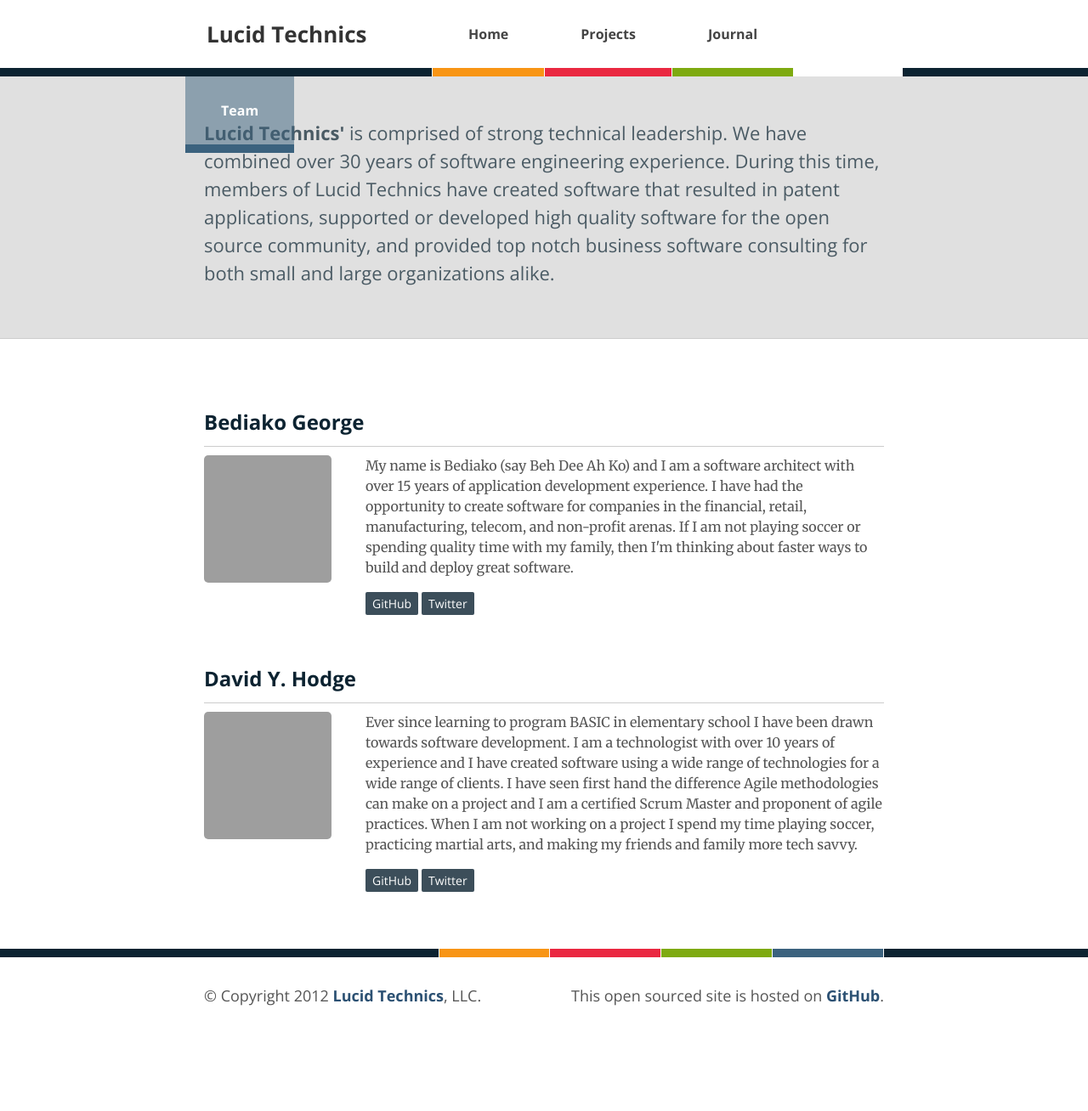
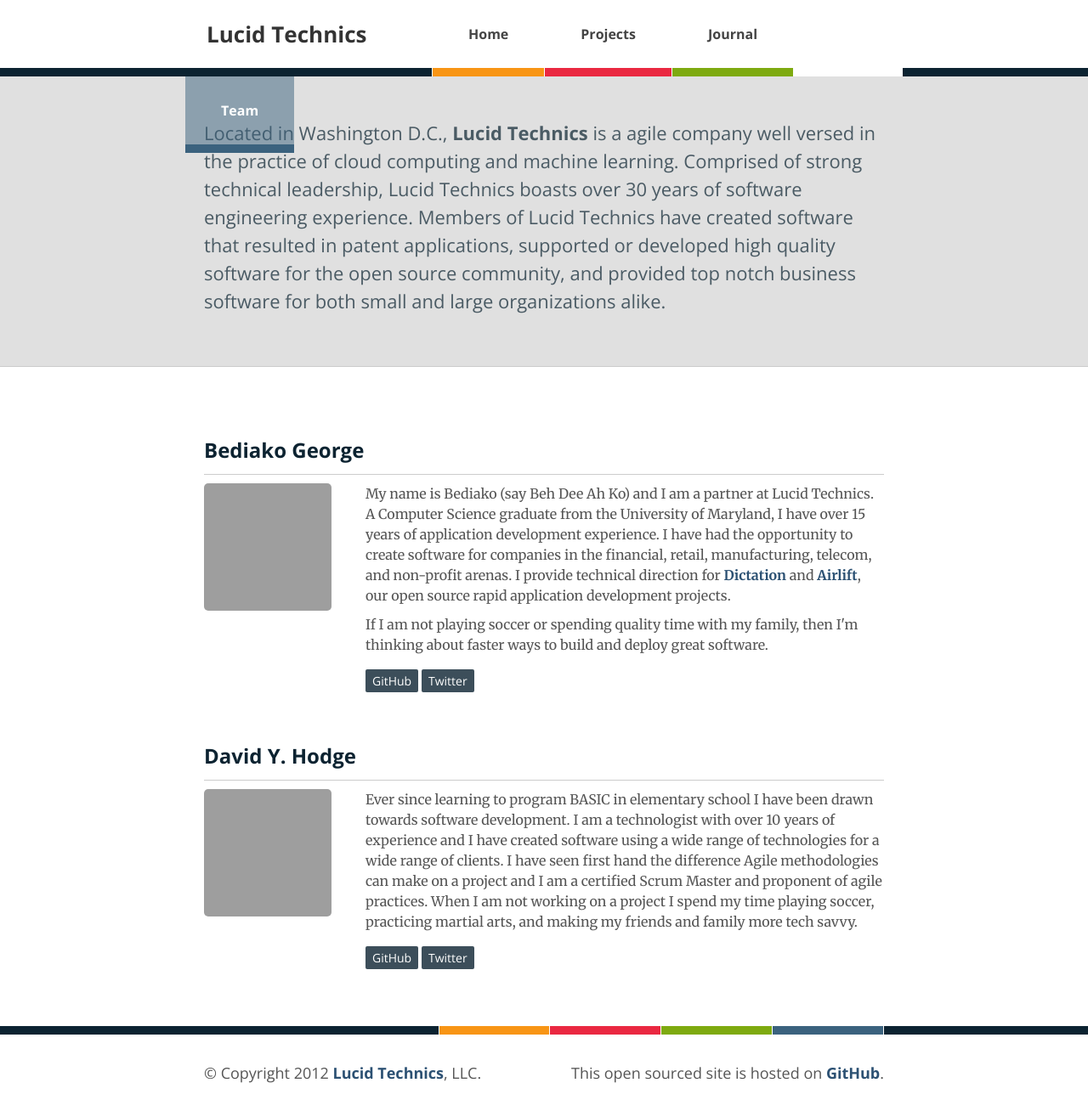
Before and after one commit to LucidTechnics/lucidtechnics.github.com, a Jekyll site: the page built from team.html, in a window 1280 px wide. Shown: the whole page at 85% size. Built offline with Jekyll 4.4.1, drawn with Linux system fonts in a browser that asks for light colours; nearby versions of some CDN libraries; before the commit the page ends 1217 px from its top, so only the background shows below that; grey boxes are pictures that could not be loaded.

Commit message:
Updated team.html

```diff
--- a/team.html
+++ b/team.html
@@ -8,7 +8,7 @@
     <div class="intro">
 
       <div class="abstract">
-        <strong>Lucid Technics'</strong> is comprised of strong technical leadership.  We have combined over 30 years of software engineering experience.  During this time, members of Lucid Technics have created software that resulted in patent applications, supported or developed high quality software for the open source community, and provided top notch business software consulting for both small and large organizations alike.
+        Located in Washington D.C., <strong>Lucid Technics</strong> is a agile company well versed in the practice of cloud computing and machine learning. Comprised of strong technical leadership, Lucid Technics boasts over 30 years of software engineering experience.  Members of Lucid Technics have created software that resulted in patent applications, supported or developed high quality software for the open source community, and provided top notch business software for both small and large organizations alike.
       </div>
     </div>
   </div>
@@ -19,7 +19,10 @@
       <img src="http://www.gravatar.com/avatar/51c96b3d8e628bd8ccf174b09f17b52d.png" width="150" height="150"/>
       <div class="description">
         <p>
-          My name is Bediako (say Beh Dee Ah Ko) and I am a software architect with over 15 years of application development experience. I have had the opportunity to create software for companies in the financial, retail, manufacturing, telecom, and non-profit arenas. If I am not playing soccer or spending quality time with my family, then I'm thinking about faster ways to build and deploy great software.
+          My name is Bediako (say Beh Dee Ah Ko) and I am a partner at Lucid Technics. A Computer Science graduate from the University of Maryland, I have over 15 years of application development experience. I have had the opportunity to create software for companies in the financial, retail, manufacturing, telecom, and non-profit arenas. I provide technical direction for <a href="https://">Dictation</a> and <a href="http://http://lucidtechnics.github.com/projects/airlift.html">Airlift</a>, our open source rapid application development projects.
+        </p>
+        <p>
+         If I am not playing soccer or spending quality time with my family, then I'm thinking about faster ways to build and deploy great software.
         </p>
         <div class="links">
           <a href="https://github.com/Bediako">GitHub</a>
```
